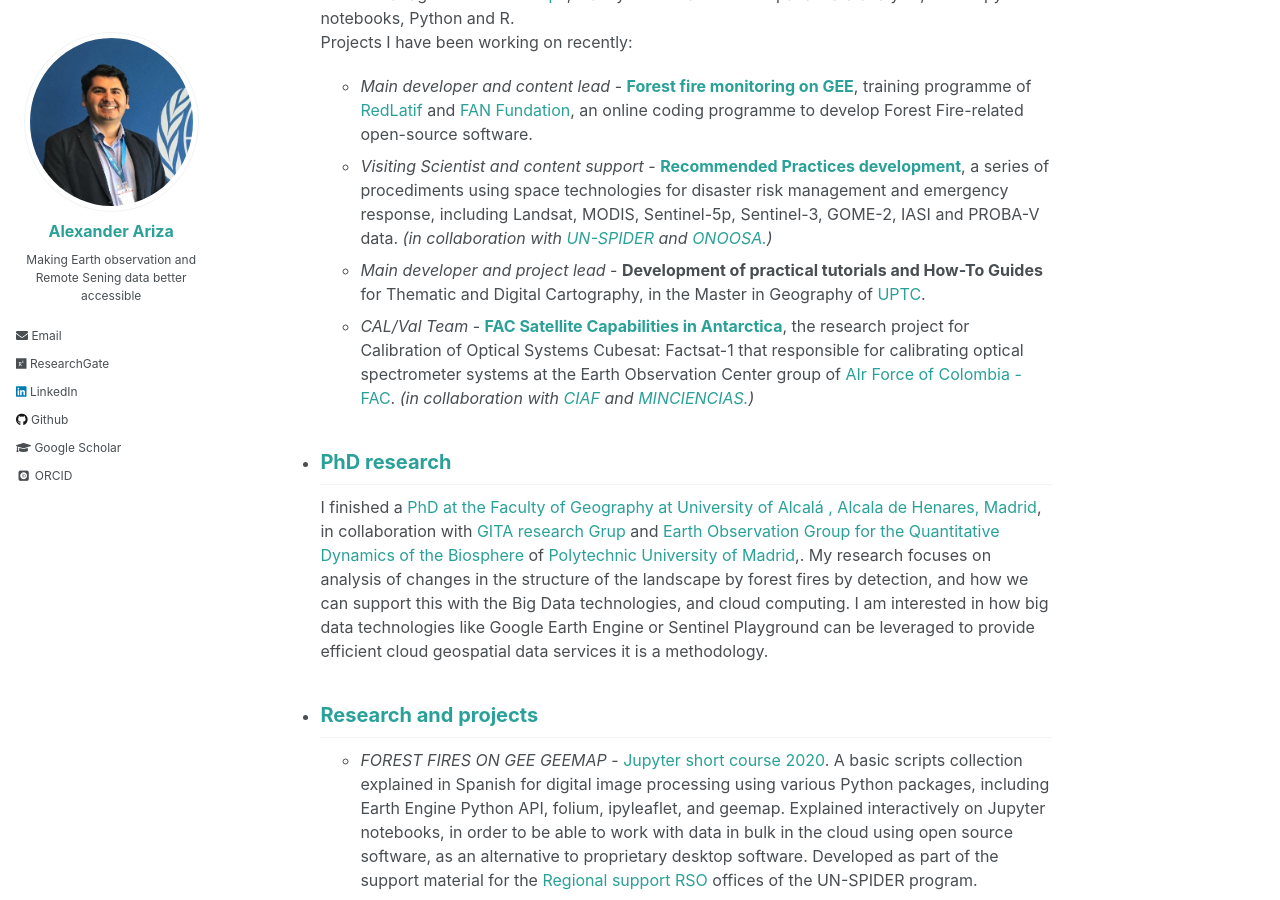
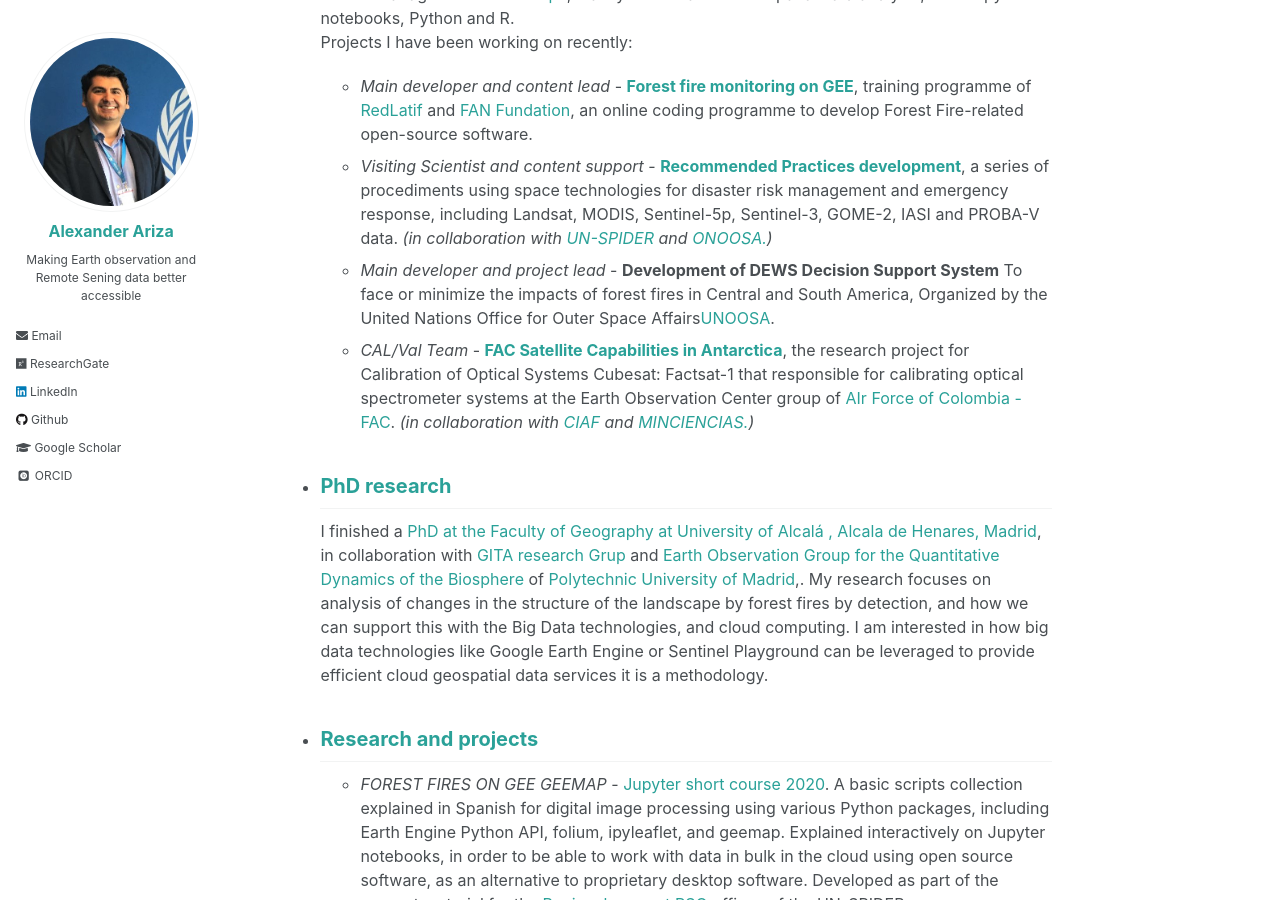
Before and after one commit to Alexanderariza/alexanderariza.github.io, a Jekyll site: the page built from _pages/about.md, in a window 1280 px wide and 900 px high, scrolled down 413 px. Built offline with Jekyll 4.4.1, drawn with Linux system fonts in a browser that asks for light colours; some web fonts are replaced.

Commit message:
Update about.md

```diff
--- a/_pages/about.md
+++ b/_pages/about.md
@@ -18,7 +18,7 @@
 Projects I have been working on recently:<br>
   - *Main developer and content lead* - [**Forest fire monitoring on GEE**](http://incendios.fan-bo.org/Satrifo/), training programme of [RedLatif](https://gofcgold.org/regional-networks/red-latinoamerica-deteledeteccion-e-incendios-forestales-redlatif) and [FAN Fundation](http://www.fan-bo.org/), an online coding programme to develop Forest Fire-related open-source software.<br>
   - *Visiting Scientist and content support* - [**Recommended Practices development**](http://www.un-spider.org/advisory-support/recommended-practices), a series of procediments using space technologies for disaster risk management and emergency response, including Landsat, MODIS, Sentinel-5p, Sentinel-3, GOME-2, IASI and PROBA-V data. *(in collaboration with <a href="http://www.un-spider.org/">UN-SPIDER</a> and <a href="https://www.unoosa.org/" target="_blank">ONOOSA.</a>)*<br>
-  - *Main developer and project lead* - **Development of practical tutorials and How-To Guides** for Thematic and Digital Cartography, in the Master in Geography of [UPTC](http://www.uptc.edu.co/facultades/f_educacion/maestria/geograf/inf_general/index.html).
+  - *Main developer and project lead* - **Development of DEWS Decision Support System** To face or minimize the impacts of forest fires in Central and South America, Organized by the United Nations Office for Outer Space Affairs[UNOOSA](https://www.unoosa.org/).
   - *CAL/Val Team* - [**FAC Satellite Capabilities in Antarctica**](https://www.fac.mil.co/facsat-1-un-a%C3%B1o-en-el-espacio), the research project for Calibration of Optical Systems Cubesat: Factsat-1 that responsible for calibrating optical spectrometer systems at the Earth Observation Center group of [AIr Force of Colombia - FAC](https://www.fac.mil.co/). *(in collaboration with <a href="https://ciaf.igac.gov.co/">CIAF</a> and <a href="https://minciencias.gov.co/">MINCIENCIAS.</a>)*<br>
 
 - PhD research
```
